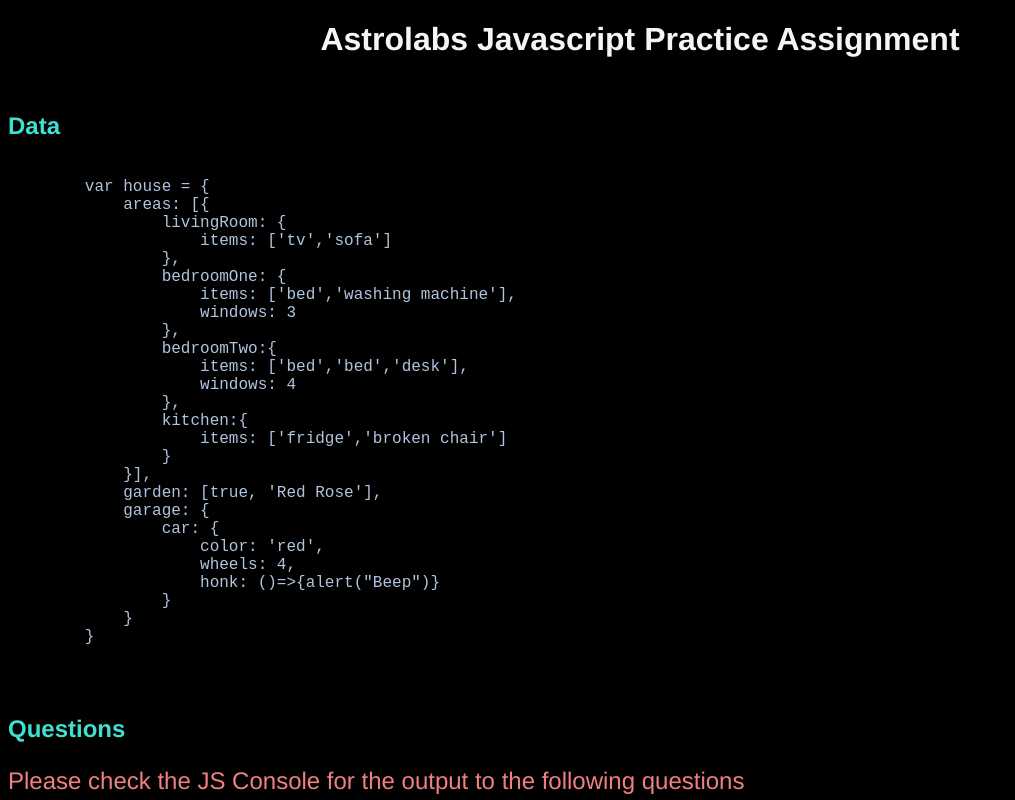
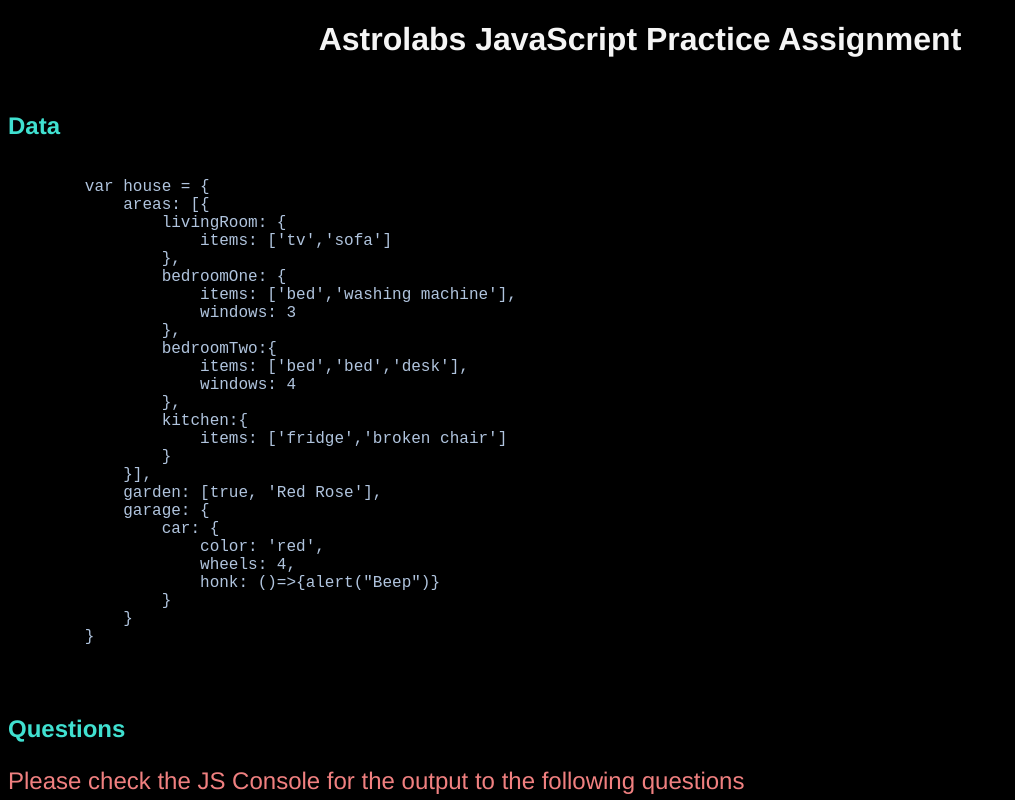
Before and after one commit to Sajakhtar/javascriptassignment, a plain HTML site: page index.html in a window 1280 px wide. Shown: the top 800 px of the page, without its empty margins (0-1015 px from the left). Drawn offline with Linux system fonts and the light colour scheme.

Commit message:
5th commit

```diff
--- a/index.html
+++ b/index.html
@@ -3,11 +3,11 @@
     <head>
         <meta charset="UTF-8" />
         <link rel="stylesheet" type="text/css" media="screen" href="style.css" />
-        <title>Astrolabs Javascript Practice Assignment</title>
+        <title>Astrolabs JavaScript Practice Assignment</title>
     </head>
     <body>
         <script type="text/JavaScript" src="./src.js"></script>
-        <h1>Astrolabs Javascript Practice Assignment</h1>
+        <h1>Astrolabs JavaScript Practice Assignment</h1>
         <h2>Data</h2>
         <pre>
             <code>
@@ -103,7 +103,7 @@
                         color: 'green',
                         wheels: 4,
                         honk: ()=>{alert("Beep")}
-                    }
+                    };
                     console.log(house.garage);
                 </code>
             </pre>
--- a/src.js
+++ b/src.js
@@ -84,7 +84,7 @@ var house = {
         color: 'green',
         wheels: 4,
         honk: ()=>{alert("Beep")}
-    }
+    };
     console.log(house.garage);
 
 
```
